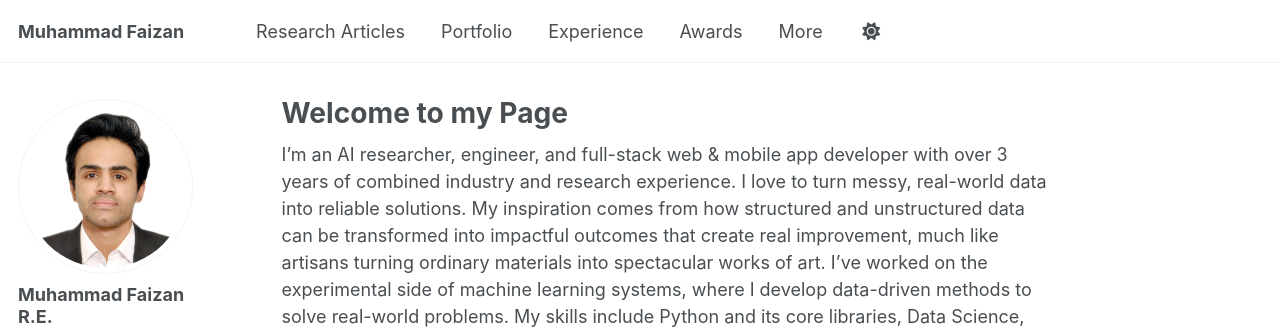
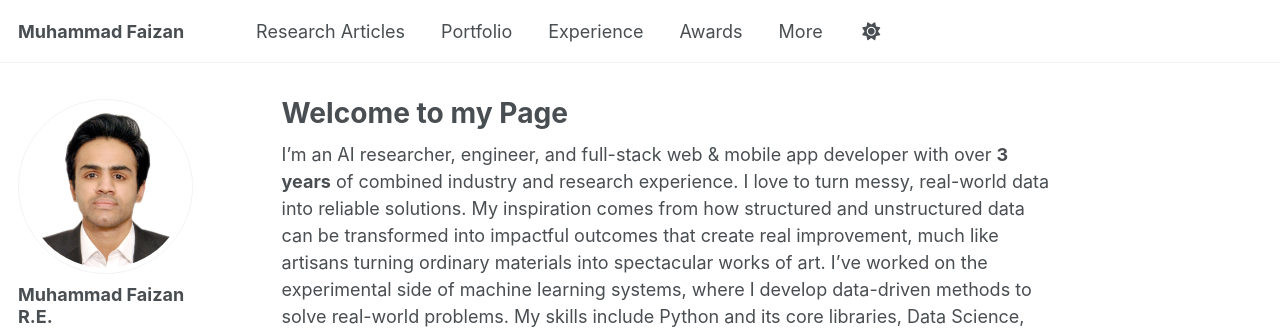
Before and after one commit to MuhammadFaizan99/MuhammadFaizan99.github.io, a Jekyll site: the page built from _pages/about.md, in a window 1280 px wide and 900 px high. Shown: the top 334 px of the window. Built offline with Jekyll 4.4.1, drawn with Linux system fonts in a browser that asks for light colours; some web fonts are replaced; a script that is not in the unit is left out; some of the changed text lies outside the part shown.

```diff
--- a/_pages/about.md
+++ b/_pages/about.md
@@ -7,7 +7,7 @@ redirect_from:
   - /about.html
 ---
 
-I’m an AI researcher, engineer, and full-stack web & mobile app developer with over 3 years of combined industry and research experience. I love to turn messy, real-world data into reliable solutions. My inspiration comes from how structured and unstructured data can be transformed into impactful outcomes that create real improvement, much like artisans turning ordinary materials into spectacular works of art. I’ve worked on the experimental side of machine learning systems, where I develop data-driven methods to solve real-world problems. My skills include Python and its core libraries, Data Science, Machine Learning, Deep Learning, Computer Vision, NLP, and Large Language Models (LLMs). I have **5 publications**, **multiple journal submissions**, and **conference presentations** (e.g., [OES-2025](https://www.uis.no/en/research/events/technology-and-natural-sciences/2nd-olympiad-in-engineering-science-oes-2025), [ICCoR-24](https://iccor.cust.edu.pk/)). Additionally, I have developed 60+ open-source models on [Kaggle](https://www.kaggle.com/muhammadfaizan65/code).
+I’m an AI researcher, engineer, and full-stack web & mobile app developer with over **3 years** of combined industry and research experience. I love to turn messy, real-world data into reliable solutions. My inspiration comes from how structured and unstructured data can be transformed into impactful outcomes that create real improvement, much like artisans turning ordinary materials into spectacular works of art. I’ve worked on the experimental side of machine learning systems, where I develop data-driven methods to solve real-world problems. My skills include Python and its core libraries, Data Science, Machine Learning, Deep Learning, Computer Vision, NLP, and Large Language Models (LLMs). I have **5 publications**, **multiple journal submissions**, and **conference presentations** (e.g., [OES-2025](https://www.uis.no/en/research/events/technology-and-natural-sciences/2nd-olympiad-in-engineering-science-oes-2025), [ICCoR-24](https://iccor.cust.edu.pk/)). Additionally, I have developed 60+ open-source models on [Kaggle](https://www.kaggle.com/muhammadfaizan65/code).
 
 In addition to this, I have built scalable applications using React.js, Node.js, Express.js, Next.js, React Native, FastAPI, and Flask, with MongoDB, MySQL, and PostgreSQL. My focus areas include UI/UX design, RESTful APIs, third-party API integrations, authentication and authorization mechanisms, state management tools (Redux Toolkit and Redux Saga), Lambda and serverless functions, debouncing techniques, webhooks, MongoDB pipelines and aggregations, and cloud platforms such as Hostinger VPS, GCP, AWS, and Azure.
 
```
